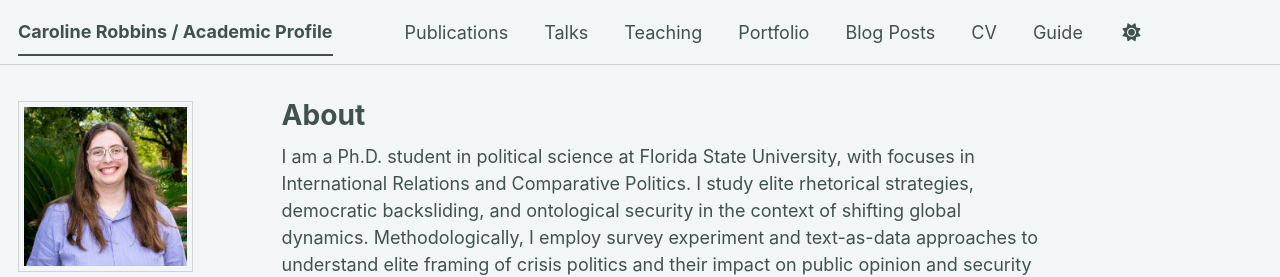
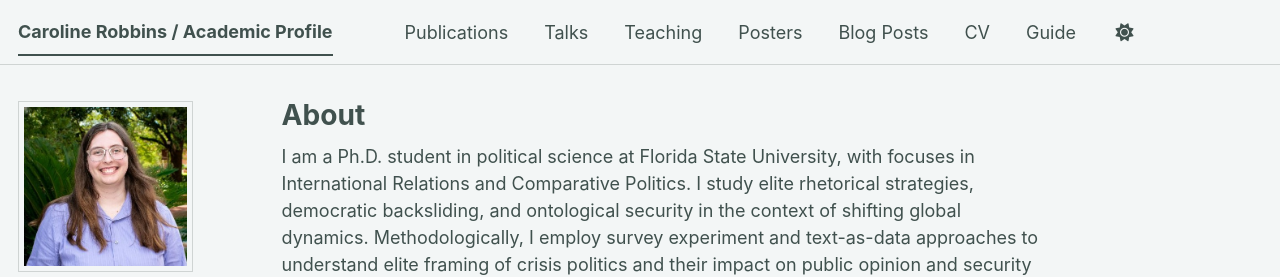
Before and after one commit to crobbinsphd/crobbinsphd.github.io, a Jekyll site: the page built from _pages/about.md, in a window 1280 px wide. Shown: the top 277 px of the page. Built offline with Jekyll 4.4.1, drawn with Linux system fonts in a browser that asks for light colours; some web fonts are replaced; a script bundle is joined from its source files by our own code; library files that are not in the unit come from our copies.

Commit message:
Update navigation.yml
updating posters navigation

```diff
--- a/_data/navigation.yml
+++ b/_data/navigation.yml
@@ -17,8 +17,8 @@ main:
   - title: "Teaching"
     url: /teaching/
 
-  - title: "Portfolio"
-    url: /portfolio/
+  - title: "Posters"
+    url: /posters/
 
   - title: "Blog Posts"
     url: /year-archive/
```
